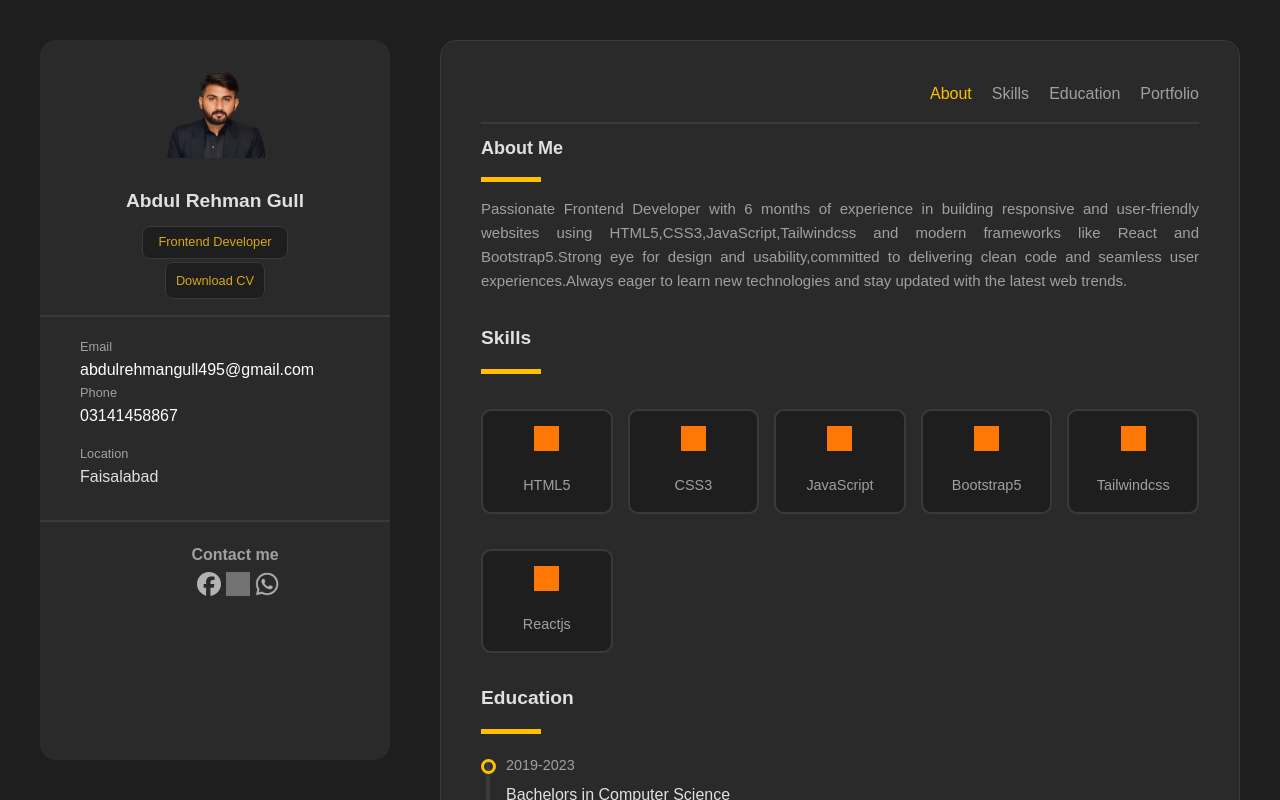
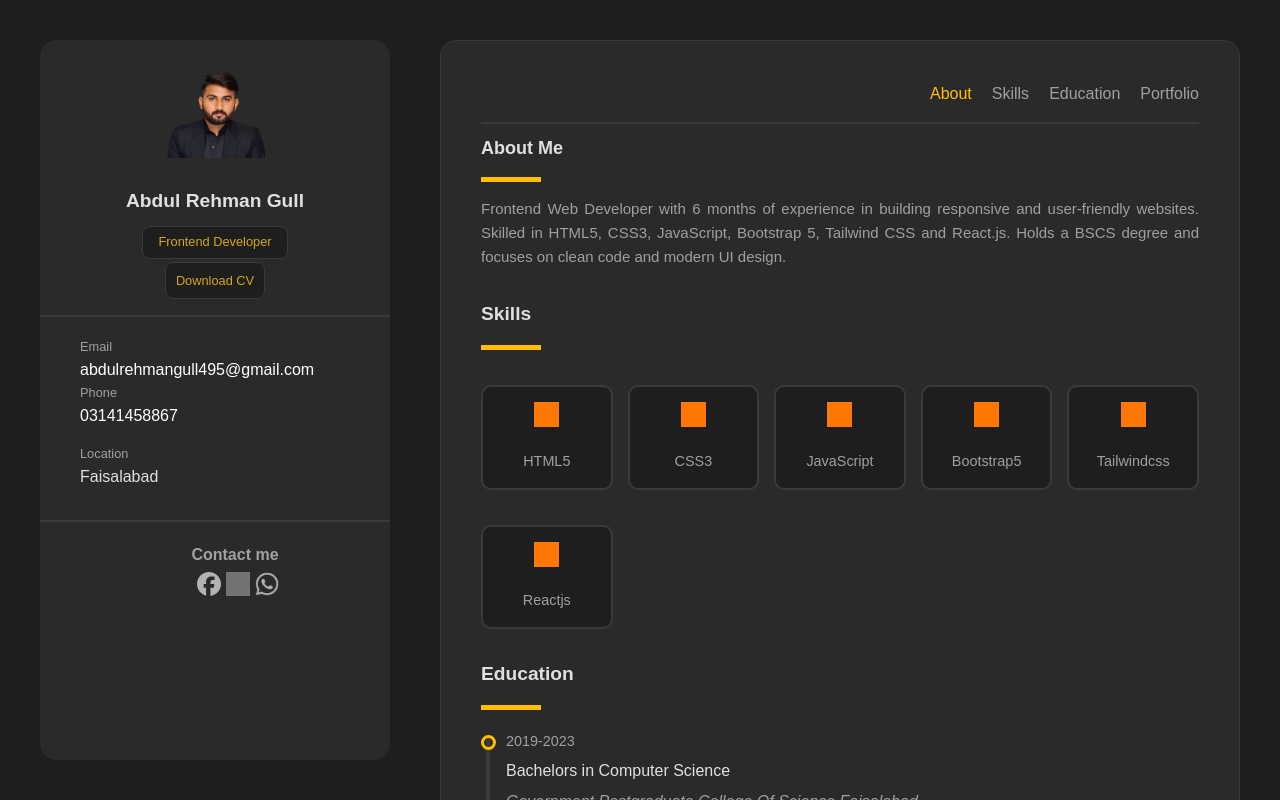
Before and after one commit to abdulrehmangull495/arportfolio, a React (Vite) app: page / in a window 1280 px wide. Shown: the top 800 px of the page. Built offline with nearby package versions, Linux system fonts and the light colour scheme; grey boxes are pictures that could not be loaded.

Commit message:
Add professional summary

```diff
--- a/src/App.jsx
+++ b/src/App.jsx
@@ -87,12 +87,9 @@ function App() {
             <h2 className="headingabout">About Me</h2>
             <div className="line"></div>
             <p className="content">
-              Passionate Frontend Developer with 6 months of experience in
-              building responsive and user-friendly websites using HTML5,CSS3,JavaScript,Tailwindcss and modern frameworks like React
-              and Bootstrap5.Strong eye for design and usability,committed to
-              delivering clean code and seamless user experiences.Always eager
-              to learn new technologies and stay updated with the latest web
-              trends.
+              Frontend Web Developer with 6 months of experience in building responsive and user-friendly
+              websites. Skilled in HTML5, CSS3, JavaScript, Bootstrap 5, Tailwind CSS and React.js. Holds a BSCS
+              degree and focuses on clean code and modern UI design.
             </p>
           </div>
           {/* skills */}
```
